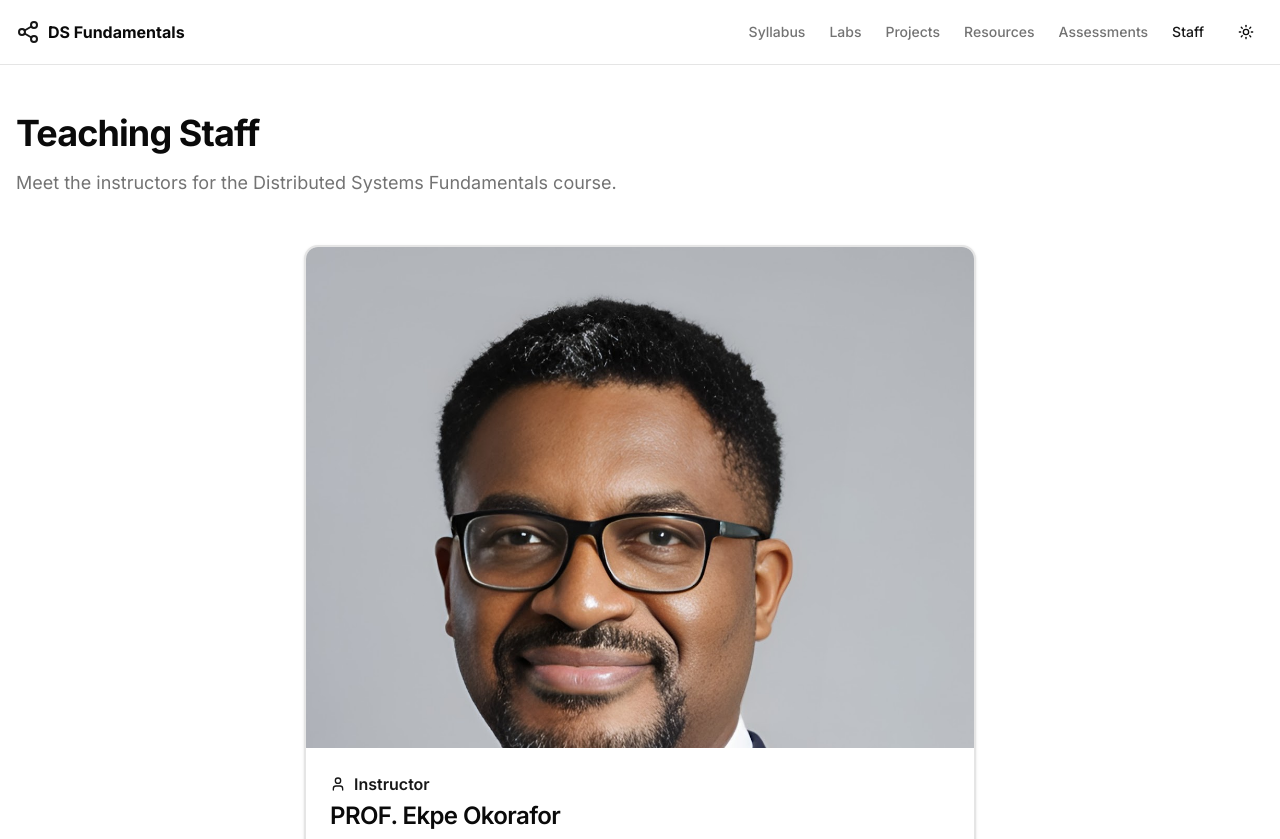
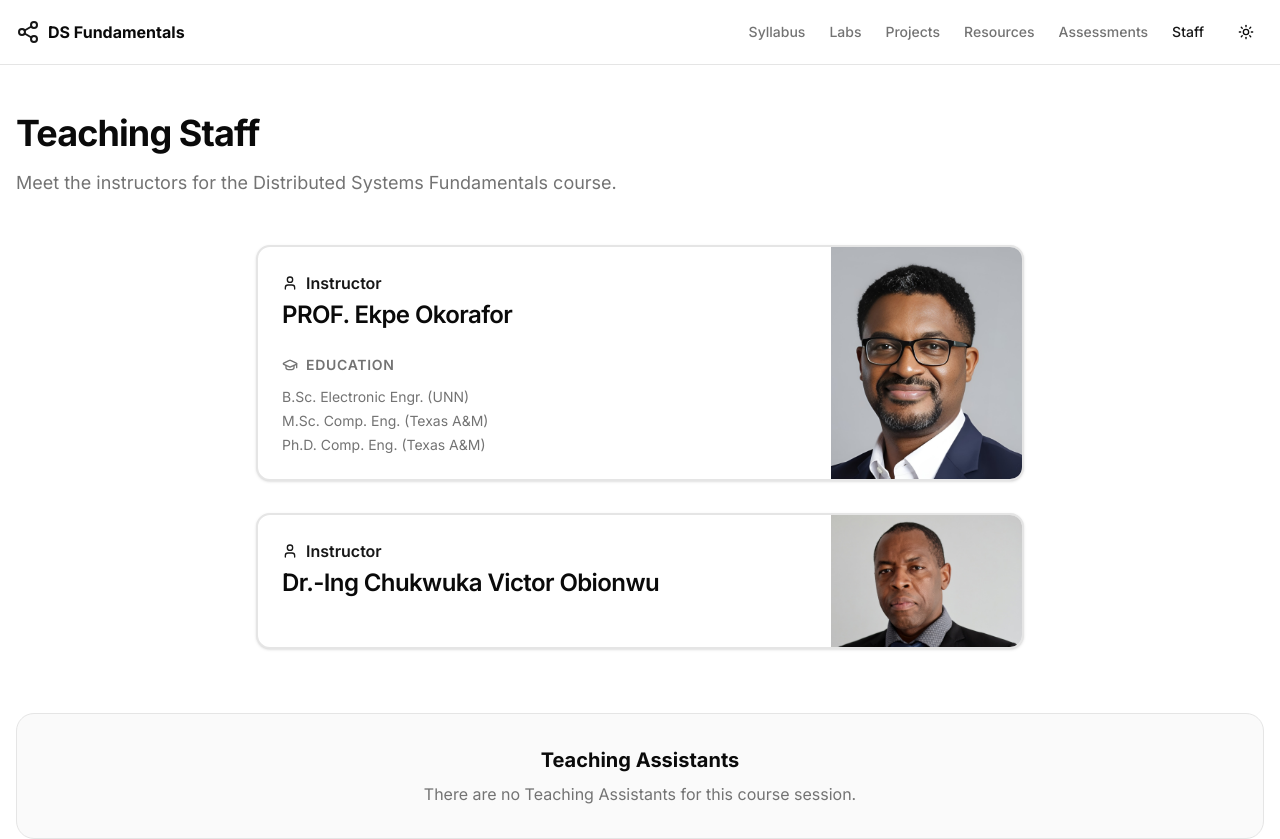
Before and after one commit to victordeman/distributed-systems, a Next.js app: page /staff in a window 1280 px wide. Shown: the top 839 px of the page. Built offline with nearby package versions, Linux system fonts and the light colour scheme.

Commit message:
Update page.tsx

```diff
--- a/src/app/staff/page.tsx
+++ b/src/app/staff/page.tsx
@@ -13,17 +13,11 @@ export default function StaffPage() {
         </p>
       </div>
 
-      <div className="grid grid-cols-1 gap-8 max-w-2xl mx-auto">
+      <div className="grid grid-cols-1 gap-8 max-w-3xl mx-auto">
         {staff.map((member) => (
           <Card key={member.name} className="overflow-hidden border-2 transition-all hover:border-primary/50">
-            <div className="relative aspect-[4/3] w-full">
-              <Image
-                src={member.imageUrl}
-                alt={member.title}
-                fill
-                className="object-cover object-top"
-              />
-            </div>
+            <div className="flex flex-col md:flex-row">
+              <div className="flex-1 flex flex-col">
                 <CardHeader>
                   <div className="flex items-center gap-2 text-primary font-semibold mb-1">
                     <LucideUser className="h-4 w-4" />
@@ -31,7 +25,7 @@ export default function StaffPage() {
                   </div>
                   <CardTitle className="text-2xl">{member.title}</CardTitle>
                 </CardHeader>
-            <CardContent>
+                <CardContent className="flex-1">
                   {member.education && member.education.length > 0 && (
                     <div className="space-y-3">
                       <div className="flex items-center gap-2 font-semibold text-sm text-muted-foreground uppercase tracking-wider">
@@ -46,6 +40,16 @@ export default function StaffPage() {
                     </div>
                   )}
                 </CardContent>
+              </div>
+              <div className="relative md:w-1/4 aspect-[4/5] md:aspect-auto min-h-[250px] md:min-h-0">
+                <Image
+                  src={member.imageUrl}
+                  alt={member.title}
+                  fill
+                  className="object-cover object-top"
+                />
+              </div>
+            </div>
           </Card>
         ))}
       </div>
```
Lines whose indentation alone changed are shown as unchanged.
